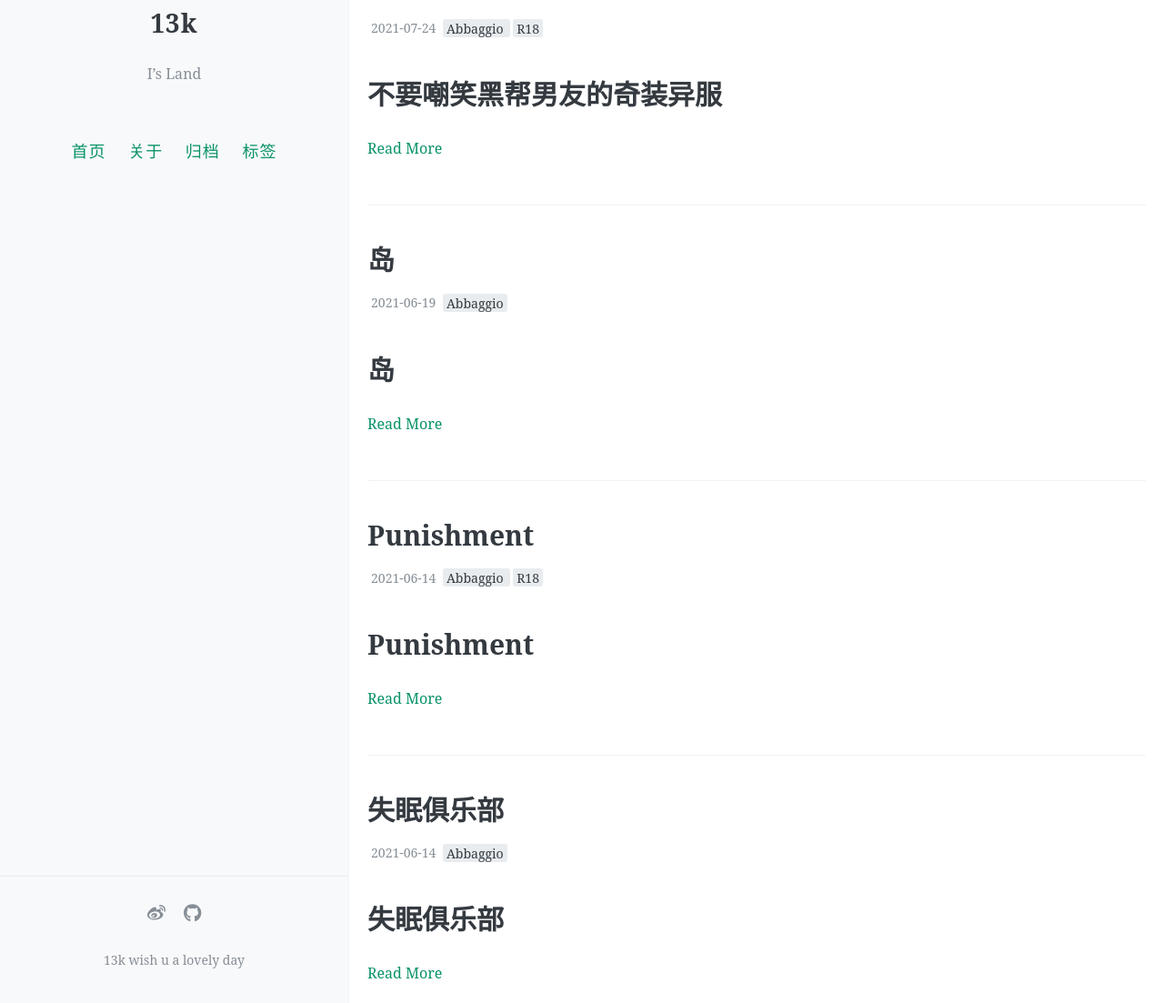
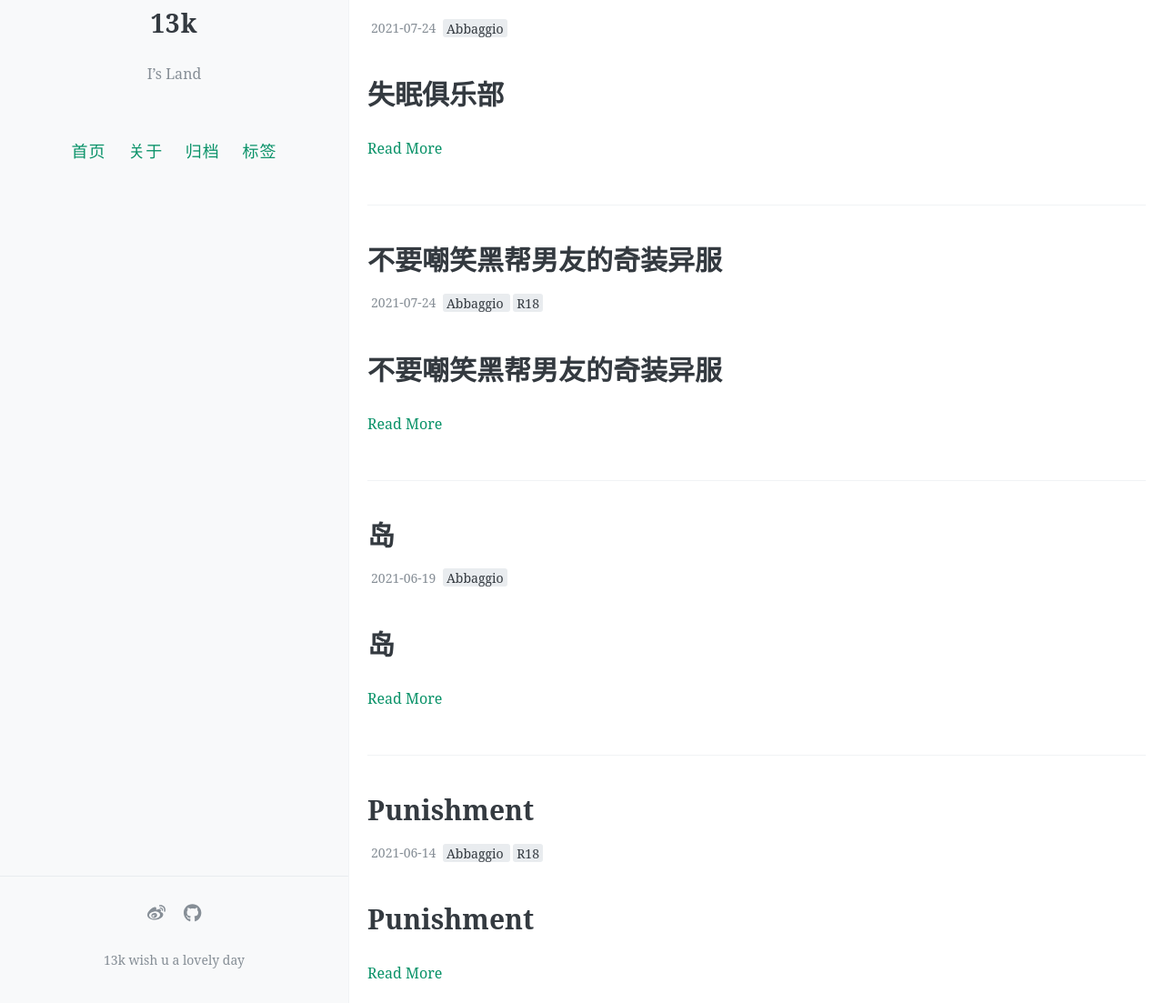
Before and after one commit to 13kDonuts/13k, a Jekyll site: the page built from index.html, in a window 1280 px wide and 1400 px high, scrolled down 337 px. Shown: the part 297-1400 px from the top of the window at 91% size. Built offline with Jekyll 4.4.1, drawn with Linux system fonts in a browser that asks for light colours; the list of posts is cut into pages by our own code; comment, search, counter and statistics services are not loaded.

Commit message:
Update 2021-07-24-失眠俱乐部.md

```diff
--- a/_posts/2021-07-24-失眠俱乐部.md
+++ b/_posts/2021-07-24-失眠俱乐部.md
@@ -1,7 +1,7 @@
 ---
 layout: post
 title: 失眠俱乐部
-date: 2021-06-14
+date: 2021-07-24
 Author: 13k
 categories:
 tags: [Abbaggio]
```
